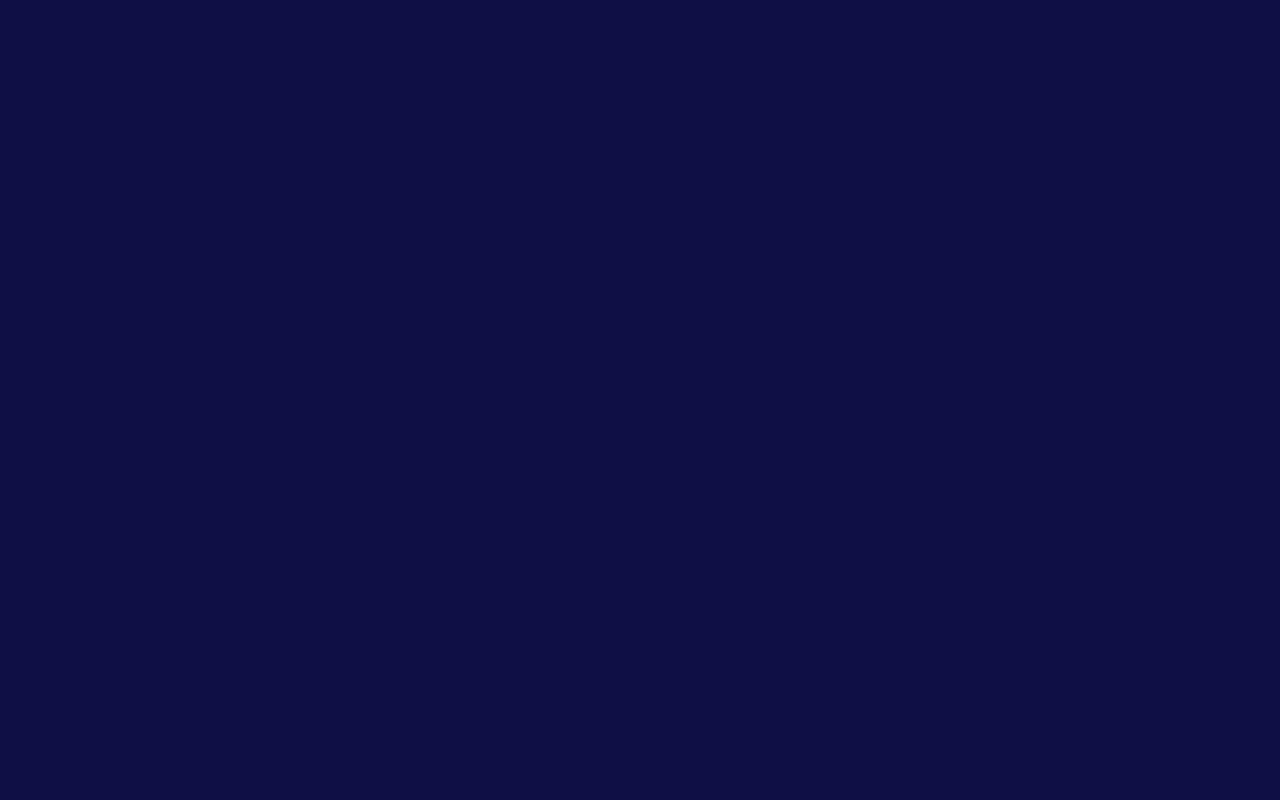
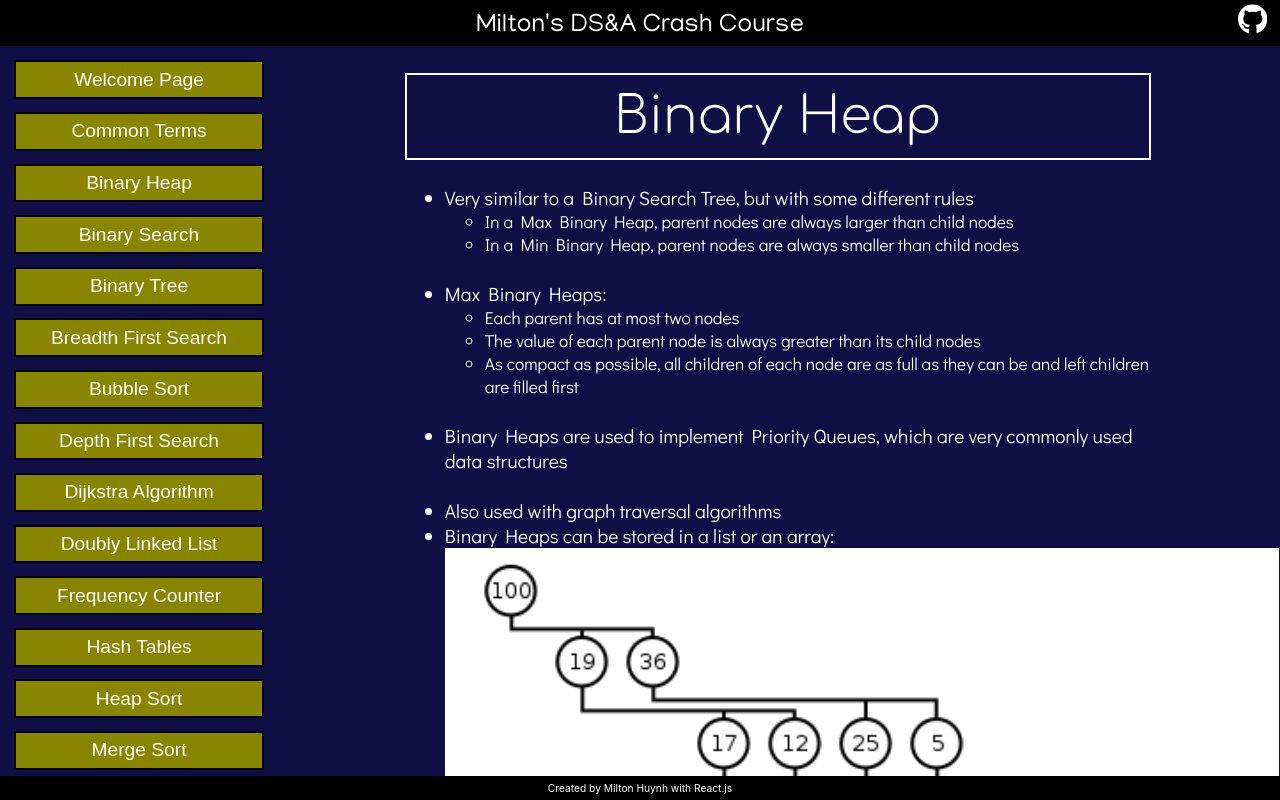
Before and after one commit to miltonhuynh/DSA-guide, a React (Create React App) app in the folder app/: page /DSA-guide/BinaryHeap in a window 1280 px wide. Before the commit this address had no page. Built offline with nearby package versions, Linux system fonts and the light colour scheme; a web font is replaced by a local one.

Commit message:
Added Binary Heap page

```diff
--- a/app/src/Components/Nav.js
+++ b/app/src/Components/Nav.js
@@ -8,6 +8,7 @@ export default function Nav() {
     <div id="Navigator">
       <div class="Concept_Links" onClick={() => navigate("")}>Welcome Page</div>
       <div class="Concept_Links" onClick={() => navigate("Definitions")}>Common Terms</div>
+      <div class="Concept_Links" onClick={() => navigate("BinaryHeap")}>Binary Heap</div>
       <div class="Concept_Links" onClick={() => navigate("BinarySearch")}>Binary Search</div>
       <div class="Concept_Links" onClick={() => navigate("BinaryTree")}>Binary Tree</div>
       <div class="Concept_Links" onClick={() => navigate("BreadthFirstSearch")}>Breadth First Search</div>
--- /dev/null
+++ b/app/src/Concepts/BinaryHeap.js
@@ -0,0 +1,39 @@
+import React from 'react'
+
+export default function BinaryHeap() {
+  return (
+    <div class="Concept_page">
+      <div class="Concept_title">Binary Heap</div>
+      <div class="Container font-m">
+        <ul>
+            <li>
+              Very similar to a Binary Search Tree, but with some different rules
+              <ul class="font-sm">
+                <li>In a Max Binary Heap, parent nodes are always larger than child nodes</li>
+                <li>In a Min Binary Heap, parent nodes are always smaller than child nodes</li>
+              </ul>
+            </li><br/>
+            <li>
+              Max Binary Heaps:
+              <ul class="font-sm">
+                <li>Each parent has at most two nodes</li>
+                <li>The value of each parent node is always greater than its child nodes</li>
+                <li>As compact as possible, all children of each node are as full as they can be and left children are filled first</li>
+              </ul><br/>
+            </li>
+            <li>Binary Heaps are used to implement Priority Queues, which are very commonly used data structures</li><br/>
+            <li>Also used with graph traversal algorithms</li>
+            <li>
+              Binary Heaps can be stored in a list or an array:
+              <img src={require('../images/BinaryHeapArray.png')} style={{width: "5 0vw"}} alt="Binary Heap array illustration"></img><br/>
+              <ul class="font-sm">
+                <li>For any index of array n, the left child is stored at 2n + 1 and the right child is stored at 2n + 2</li>
+                <li>For any child at index n, its parent is at index (n - 1) / 2, floored</li>
+              </ul>
+            </li>
+
+        </ul>
+      </div>
+    </div>
+  )
+}
--- a/app/src/index.js
+++ b/app/src/index.js
@@ -29,6 +29,7 @@ import SinglyLinkedList from './Concepts/SinglyLinkedList';
 import DoublyLinkedList from './Concepts/DoublyLinkedList';
 import Queue from './Concepts/Queue';
 import BinaryTree from './Concepts/BinaryTree';
+import BinaryHeap from './Concepts/BinaryHeap';
 
 const root = ReactDOM.createRoot(document.getElementById('root'));
 root.render(
@@ -61,6 +62,7 @@ root.render(
         <Route path="/DSA-guide/DoublyLinkedList" element={<DoublyLinkedList />} />
         <Route path="/DSA-guide/Queue" element={<Queue />} />
         <Route path="/DSA-guide/BinaryTree" element={<BinaryTree />} />
+        <Route path="/DSA-guide/BinaryHeap" element={<BinaryHeap />} />
 
       </Route>
     </Routes>
```
Also changed, not shown: app/src/images/BinaryHeapArray.png (added).
